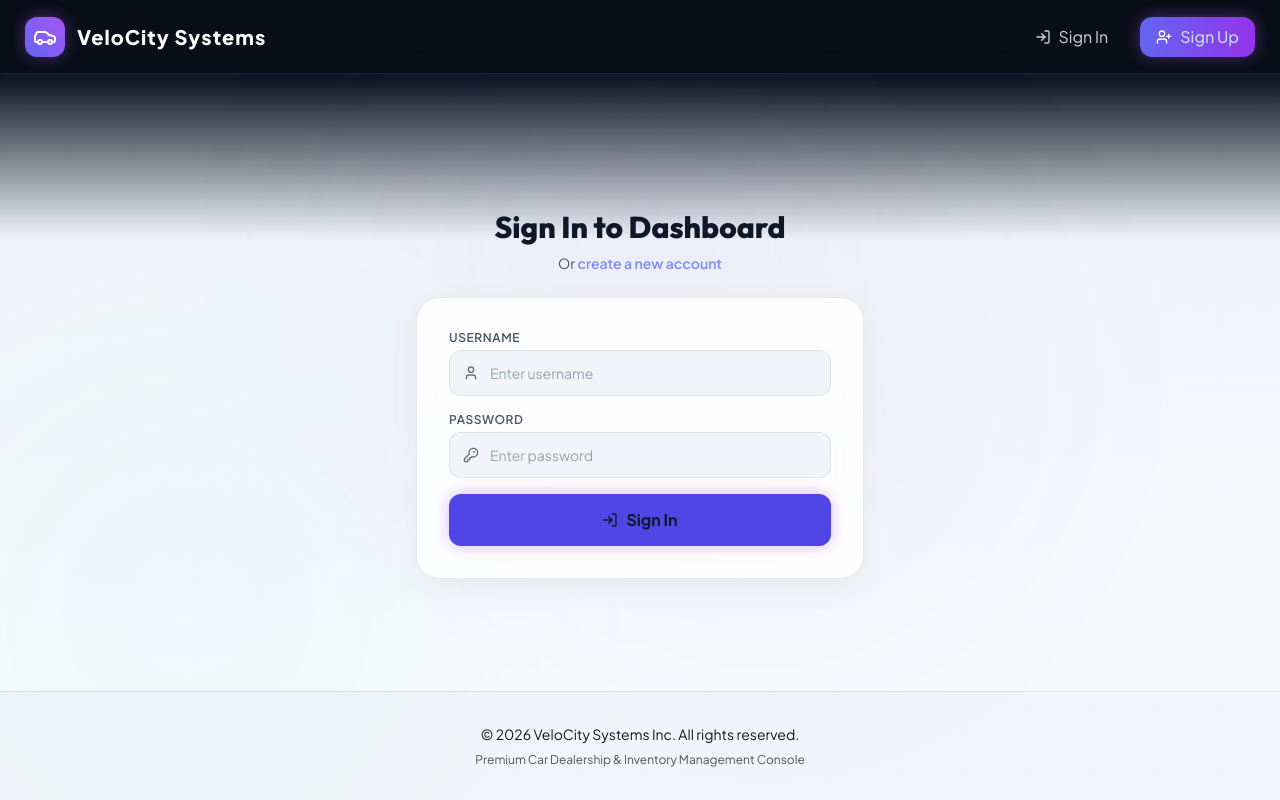
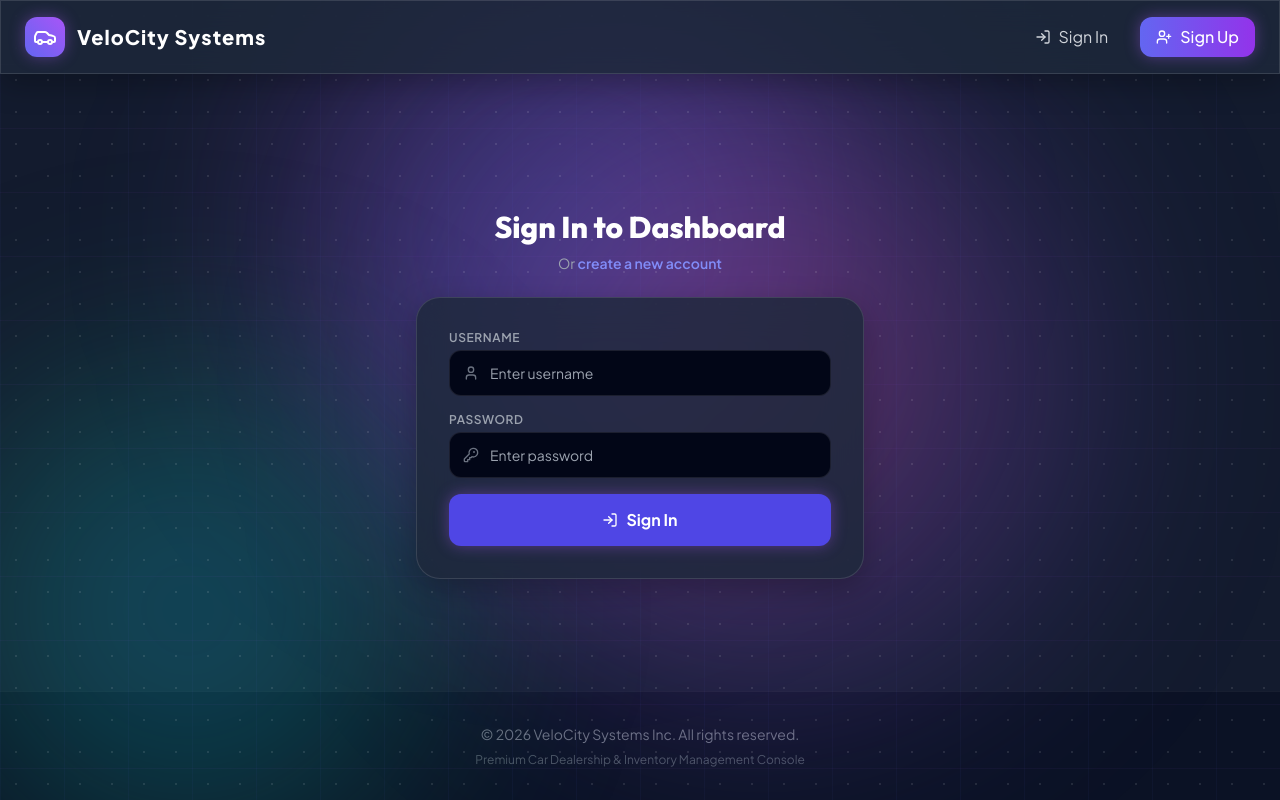
Before and after one commit to Pankaj20042112/car-inventory-system, a React (Vite) app in the folder frotend/my-react-app/: page /login in a window 1280 px wide. Built offline with nearby package versions, Linux system fonts and the light colour scheme.

Commit message:
chore: Revert application theme back to original premium dark mode

```diff
--- a/frotend/my-react-app/src/App.tsx
+++ b/frotend/my-react-app/src/App.tsx
@@ -64,7 +64,7 @@ function App() {
     <AuthProvider>
       <CartProvider>
         <Router>
-          <div className="app-wrapper relative flex flex-col min-h-screen text-gray-100 selection:bg-indigo-500/30 selection:text-white overflow-hidden">
+          <div className="relative flex flex-col min-h-screen bg-[#131b2e] text-gray-100 selection:bg-indigo-500/30 selection:text-white overflow-hidden">
             {/* Animated Colorful Background Layer */}
             <div className="colorful-bg-wrapper">
               <div className="colorful-orb-1" />
--- a/frotend/my-react-app/src/components/Navbar.jsx
+++ b/frotend/my-react-app/src/components/Navbar.jsx
@@ -14,9 +14,6 @@ const Navbar = () => {
 
   const [isCartOpen, setIsCartOpen] = useState(false);
   const [checkoutPurchases, setCheckoutPurchases] = useState(null);
-  useEffect(() => {
-    document.body.classList.add('light-mode');
-  }, []);
 
   const handleLogout = () => {
     logoutUser();
--- a/frotend/my-react-app/src/index.css
+++ b/frotend/my-react-app/src/index.css
@@ -162,148 +162,3 @@ h1, h2, h3, h4, h5, h6 {
     border: 1px solid #cbd5e1 !important;
   }
 }
-
-/* App Wrapper background default */
-.app-wrapper {
-  background-color: #131b2e;
-  transition: background-color 0.3s ease, color 0.3s ease;
-}
-
-body.light-mode .app-wrapper {
-  background: linear-gradient(180deg, #0b0f19 0%, #111827 80px, #f1f5f9 240px, #f8fafc 100%) !important;
-  color: #0f172a !important;
-}
-
-/* Light Mode Overrides */
-body.light-mode {
-  background-color: #f8fafc !important;
-  color: #0f172a !important;
-}
-
-:root.light-mode {
-  background-color: #f8fafc !important;
-  color: #0f172a !important;
-}
-
-body.light-mode .colorful-bg-wrapper {
-  opacity: 0.25 !important;
-}
-
-/* Maintain dark navbar in mixed theme for ultimate high-contrast styling */
-body.light-mode nav.glass-panel {
-  background: rgba(11, 15, 25, 0.9) !important;
-  border-bottom: 1px solid rgba(255, 255, 255, 0.08) !important;
-}
-
-body.light-mode nav.glass-panel a,
-body.light-mode nav.glass-panel span,
-body.light-mode nav.glass-panel button {
-  color: #cbd5e1 !important;
-}
-
-body.light-mode nav.glass-panel a:hover,
-body.light-mode nav.glass-panel button:hover {
-  color: #ffffff !important;
-}
-
-body.light-mode nav.glass-panel .text-white {
-  color: #ffffff !important;
-}
-
-body.light-mode h1,
-body.light-mode h2,
-body.light-mode h3,
-body.light-mode h4,
-body.light-mode h5,
-body.light-mode h6 {
-  color: #0f172a !important;
-}
-
-body.light-mode .glass-panel {
-  background: rgba(255, 255, 255, 0.85);
-  border: 1px solid rgba(15, 23, 42, 0.08);
-  box-shadow: 0 10px 30px rgba(15, 23, 42, 0.05);
-  color: #0f172a;
-}
-
-body.light-mode .glass-panel-hover:hover {
-  background: rgba(255, 255, 255, 0.95);
-  border-color: rgba(99, 102, 241, 0.4);
-  box-shadow: 0 0 30px rgba(99, 102, 241, 0.12);
-  color: #0f172a;
-}
-
-body.light-mode .text-white {
-  color: #0f172a !important;
-}
-
-body.light-mode .text-gray-100,
-body.light-mode .text-gray-200,
-body.light-mode .text-gray-300,
-body.light-mode .text-gray-400,
-body.light-mode .text-slate-100,
-body.light-mode .text-slate-200,
-body.light-mode .text-slate-300,
-body.light-mode .text-slate-400,
-body.light-mode .text-slate-500 {
-  color: #475569 !important;
-}
-
-body.light-mode .bg-slate-950,
-body.light-mode .bg-slate-900 {
-  background-color: #f1f5f9 !important;
-  color: #0f172a !important;
-}
-
-body.light-mode .bg-slate-950\/40,
-body.light-mode .bg-slate-900\/50,
-body.light-mode .bg-slate-900\/90 {
-  background-color: rgba(241, 245, 249, 0.85) !important;
-  color: #0f172a !important;
-}
-
-body.light-mode input,
-body.light-mode textarea,
-body.light-mode select {
-  background-color: #ffffff !important;
-  color: #0f172a !important;
-  border-color: #e2e8f0 !important;
-}
-
-body.light-mode input::placeholder,
-body.light-mode textarea::placeholder {
-  color: #94a3b8 !important;
-}
-
-body.light-mode .border-white\/5,
-body.light-mode .border-white\/10,
-body.light-mode .border-white\/15,
-body.light-mode .border-white\/20 {
-  border-color: rgba(15, 23, 42, 0.08) !important;
-}
-
-body.light-mode .colorful-orb-1 {
-  background: radial-gradient(circle, rgba(99, 102, 241, 0.12) 0%, rgba(168, 85, 247, 0.08) 45%, rgba(248, 250, 252, 0) 70%);
-}
-body.light-mode .colorful-orb-2 {
-  background: radial-gradient(circle, rgba(236, 72, 153, 0.1) 0%, rgba(139, 92, 246, 0.08) 50%, rgba(248, 250, 252, 0) 70%);
-}
-body.light-mode .colorful-orb-3 {
-  background: radial-gradient(circle, rgba(14, 165, 233, 0.1) 0%, rgba(16, 185, 129, 0.08) 50%, rgba(248, 250, 252, 0) 70%);
-}
-body.light-mode .colorful-grid-overlay {
-  background-image:
-    radial-gradient(rgba(15, 23, 42, 0.04) 1px, transparent 1px),
-    linear-gradient(to right, rgba(99, 102, 241, 0.02) 1px, transparent 1px),
-    linear-gradient(to bottom, rgba(168, 85, 247, 0.02) 1px, transparent 1px);
-}
-
-body.light-mode ::-webkit-scrollbar-track {
-  background: #f8fafc;
-}
-body.light-mode ::-webkit-scrollbar-thumb {
-  background: #cbd5e1;
-}
-body.light-mode ::-webkit-scrollbar-thumb:hover {
-  background: #94a3b8;
-}
```
